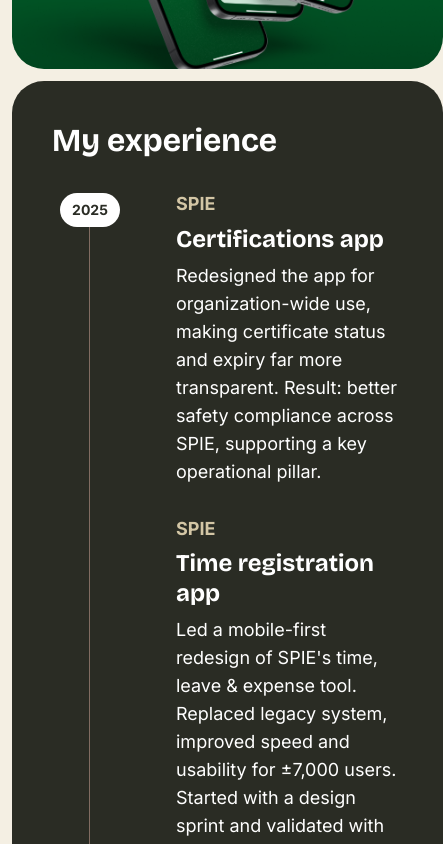
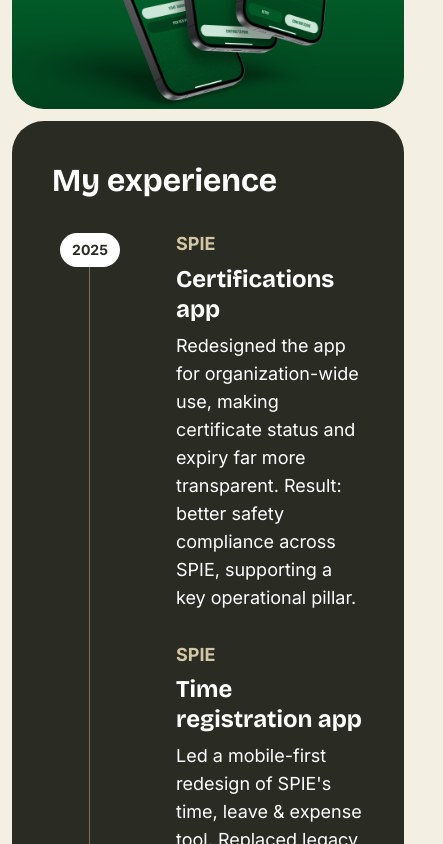
Before and after one commit to jasperdenouden92/portfolio, a React (Vite) app: page / in a window 390 px wide. Shown: the part 1700-2544 px from the top of the page, 443 px wide, since content can reach past the window. Built offline with nearby package versions, Linux system fonts and the light colour scheme.

Commit message:
Fix mobile horizontal overflow by removing whitespace-nowrap on wide text
Co-Authored-By: Claude Sonnet 4.6 <noreply@anthropic.com>

```diff
--- a/src/App.tsx
+++ b/src/App.tsx
@@ -142,7 +142,7 @@ function ProjectRow({ section }: { section: typeof projects[0] }) {
       <div className="flex flex-1 flex-col gap-8 items-start min-w-0">
         {section.items.map((item, i) => (
           <div key={i} className="flex flex-col gap-2 items-start w-full">
-            <p className="font-[Inter] font-bold text-[#d3c6a5] text-lg leading-tight whitespace-nowrap">{item.client}</p>
+            <p className="font-[Inter] font-bold text-[#d3c6a5] text-lg leading-tight">{item.client}</p>
             <p className="font-[Bricolage_Grotesque] font-bold text-white text-2xl leading-tight">{item.title}</p>
             {'description' in item && item.description && (
               <p className="font-[Inter] font-normal text-white text-lg leading-7 w-full">{item.description}</p>
@@ -382,7 +382,7 @@ export default function App() {
           {/* Projects */}
           <FadeIn className="bg-[#2a2c24] flex flex-col gap-8 items-start p-10 rounded-[32px] w-full">
             <div className="lg:px-[124px] w-full">
-              <p className="font-[Bricolage_Grotesque] font-bold text-white text-[32px] leading-tight whitespace-nowrap">
+              <p className="font-[Bricolage_Grotesque] font-bold text-white text-[32px] leading-tight">
                 My experience
               </p>
             </div>
```
